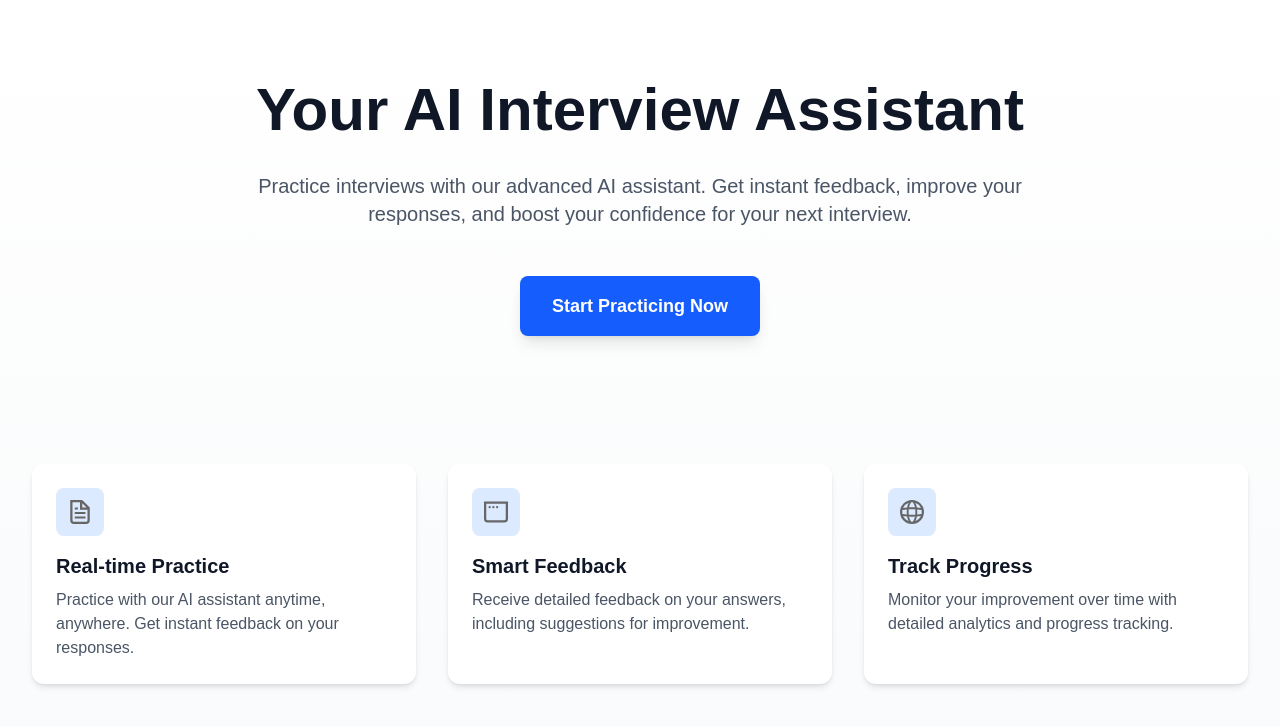
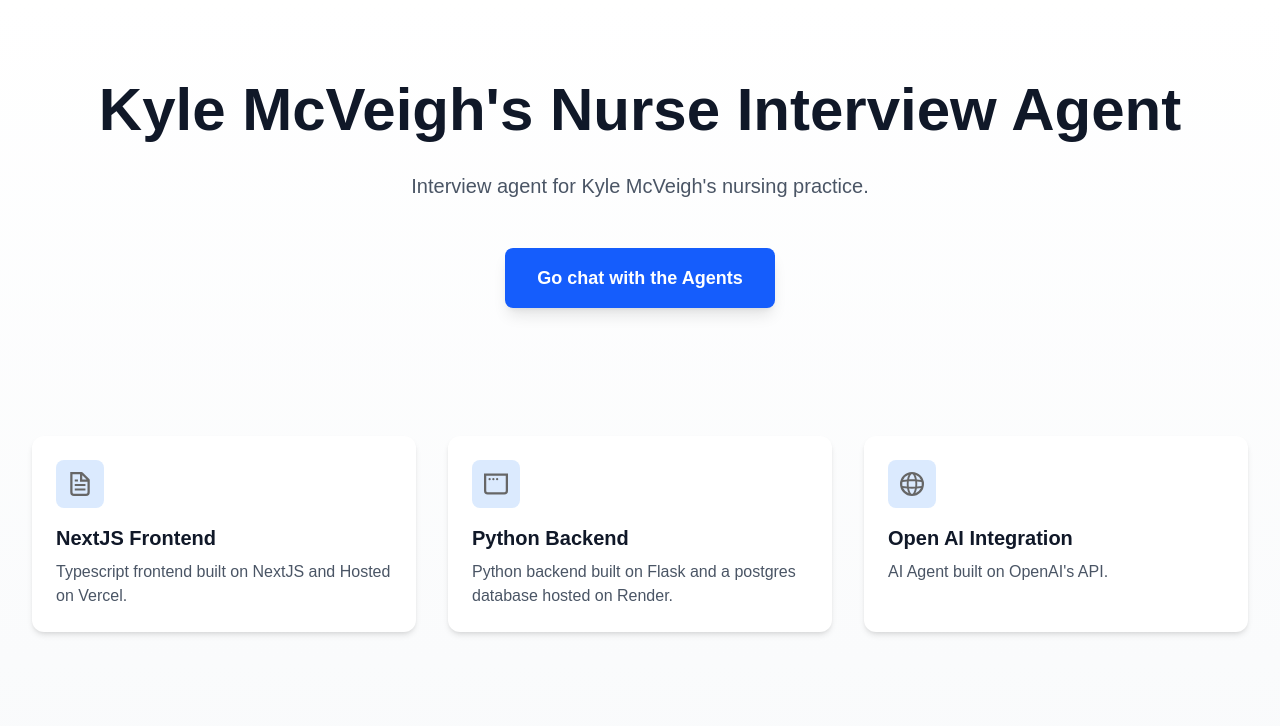
Before and after one commit to Kyle01/ai-agent-interviewer-test, a Next.js app in the folder web-app/: page / in a window 1280 px wide. Shown: the top 726 px of the page. Built offline with nearby package versions, Linux system fonts and the light colour scheme.

Commit message:
Update landing page

```diff
--- a/web-app/app/page.tsx
+++ b/web-app/app/page.tsx
@@ -9,16 +9,16 @@ export default function Home() {
       {/* Hero Section */}
       <div className="max-w-7xl mx-auto px-4 sm:px-6 lg:px-8 pt-20 pb-16 text-center">
         <h1 className="text-4xl sm:text-5xl md:text-6xl font-bold text-gray-900 dark:text-white mb-8">
-          Your AI Interview Assistant
+          Kyle McVeigh's Nurse Interview Agent
         </h1>
         <p className="text-xl text-gray-600 dark:text-gray-300 max-w-3xl mx-auto mb-12">
-          Practice interviews with our advanced AI assistant. Get instant feedback, improve your responses, and boost your confidence for your next interview.
+          Interview agent for Kyle McVeigh's nursing practice.
         </p>
         <Link
           href="/conversation/new"
           className="inline-block px-8 py-4 text-lg font-semibold text-white bg-blue-600 rounded-lg hover:bg-blue-700 transition-colors shadow-lg hover:shadow-xl"
         >
-          Start Practicing Now
+          Go chat with the Agents
         </Link>
       </div>
 
@@ -36,10 +36,10 @@ export default function Home() {
               />
             </div>
             <h3 className="text-xl font-semibold text-gray-900 dark:text-white mb-2">
-              Real-time Practice
+              NextJS Frontend
             </h3>
             <p className="text-gray-600 dark:text-gray-300">
-              Practice with our AI assistant anytime, anywhere. Get instant feedback on your responses.
+              Typescript frontend built on NextJS and Hosted on Vercel.
             </p>
           </div>
 
@@ -54,10 +54,10 @@ export default function Home() {
               />
             </div>
             <h3 className="text-xl font-semibold text-gray-900 dark:text-white mb-2">
-              Smart Feedback
+              Python Backend
             </h3>
             <p className="text-gray-600 dark:text-gray-300">
-              Receive detailed feedback on your answers, including suggestions for improvement.
+              Python backend built on Flask and a postgres database hosted on Render.
             </p>
           </div>
 
@@ -72,10 +72,10 @@ export default function Home() {
               />
             </div>
             <h3 className="text-xl font-semibold text-gray-900 dark:text-white mb-2">
-              Track Progress
+              Open AI Integration
             </h3>
             <p className="text-gray-600 dark:text-gray-300">
-              Monitor your improvement over time with detailed analytics and progress tracking.
+              AI Agent built on OpenAI's API.
             </p>
           </div>
         </div>
```
